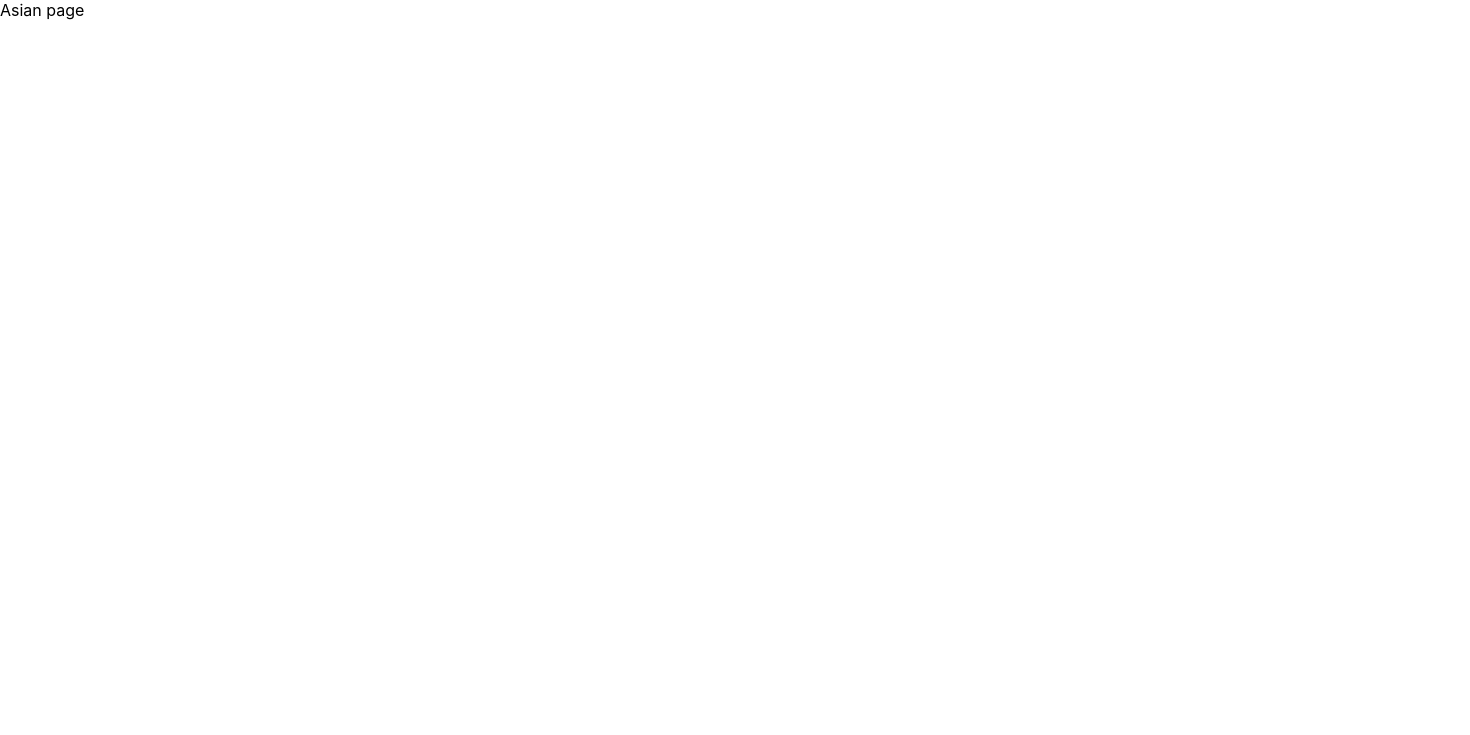
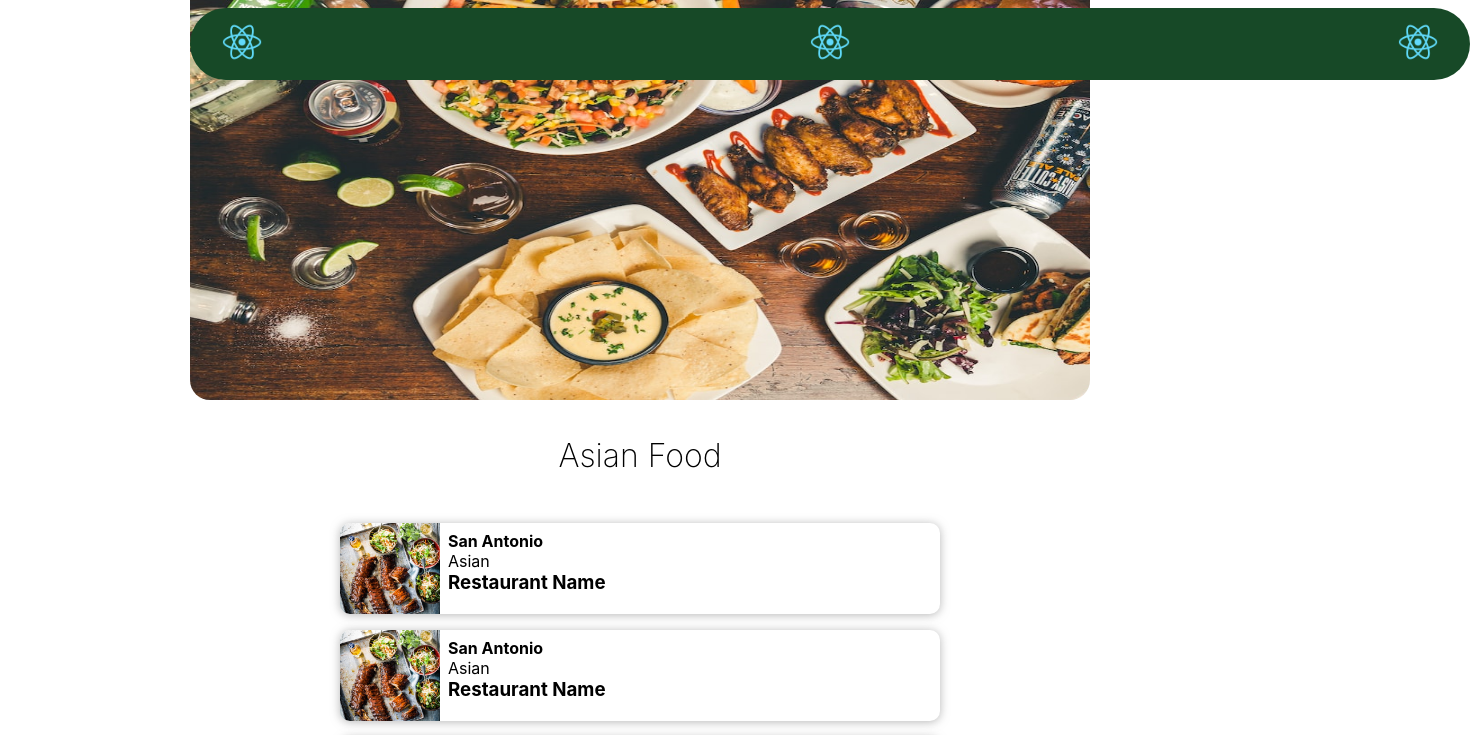
Before and after one commit to paul88vera/restaurant-finder, a React (Create React App) app: page /SanAntonio/Asian in a window 1280 px wide. Shown: the top 735 px of the page, 1470 px wide, since content can reach past the window. Built offline with nearby package versions, Linux system fonts and the light colour scheme.

Commit message:
added temp content and fixed cuisine gallery layout | need to complete modal and create \restaurant props

```diff
--- a/src/App.css
+++ b/src/App.css
@@ -327,7 +327,12 @@ input:focus{
 /*--------------
   Restaurant Cards
  --------------*/
-
+.cuisine-gallery {
+  display: flex;
+  flex-direction: column;
+  max-width: 900px;
+  margin: 0 auto;
+}
  .cuisine-card-container {
   display: flex;
   flex-direction: column;
@@ -336,13 +341,18 @@ input:focus{
   gap: 1em;
   margin: 1em auto;
  }
+ .cuisine-title {
+  text-align: center;
+  padding: 1em;
+  font-size: 1.5rem;
+  font-weight: 100;
+ }
  .cuisine-card {
   display: flex;
-  margin: .1em 1em;
   flex-direction: row;
   height: 91px;
+  width: 285px;
   max-width: 600px;
-  min-width: fit-content;
   background-color: #ffffff;
   border-radius: 10px;
   box-shadow: rgba(121, 121, 121, 0.541) 0px 1px 10px;
@@ -359,6 +369,11 @@ input:focus{
   padding: .5em;
   font-size: 1rem;
  }
+@media screen and (min-width:468px) {
+  .cuisine-card {
+    width: 400px;
+  }
+}
  @media screen and (min-width: 768px) {
   .cuisine-type {
     max-width: 200px;
@@ -371,7 +386,14 @@ input:focus{
     font-size: 2rem;
   }
   #main-banner img {
-    max-height: 500px;
+    max-height: 400px;
     background-size: cover;
   }
+  .cuisine-title {
+    font-size: 2rem;
+    font-weight: 200;
+  }
+  .cuisine-card {
+    width: 600px;
+  }
  }
--- a/src/components/Navbar/index.js
+++ b/src/components/Navbar/index.js
@@ -1,14 +1,18 @@
-import { Link, useNavigate } from "react-router-dom";
+// import { Link, useNavigate } from "react-router-dom";
+import { Link } from "react-router-dom";
 
+
+//TODO:: 1. Fix the Back button fucntion
+//** 2. Link actual icons */
 export default function Navbar() {
-  const navigate = useNavigate(-1);
+  // const navigate = useNavigate(-1);
   return (
     <div id="navbar">
-      <Link pathway={navigate}><img className="navbar-icon" src="/logo192.png" alt=""
+      <Link to="/Home"><img className="navbar-icon" src="/logo192.png" alt=""
       /></Link>
-      <img className="navbar-icon" src="/logo192.png" alt="" />
+      <Link to="/"><img className="navbar-icon" src="/logo192.png" alt="Circulize Logo" /></Link>
       <div id="burger">
-        <img className="navbar-icon" src="/logo192.png" alt="" />
+        <Link><img className="navbar-icon" src="/logo192.png" alt="Burger Menu" /></Link>
       </div>
     </div>
   )
--- a/src/components/Search/index.js
+++ b/src/components/Search/index.js
@@ -1,4 +1,6 @@
 import React from "react";
+
+import Home from '../../pages/home';
 
 
 class Search extends React.Component {
@@ -22,7 +24,7 @@ class Search extends React.Component {
   render() {
   return (
     <section id="search-container">
-     <form className="form-container right-inner-addon input-container">
+     <form className="form-container right-inner-addon input-container" onSubmit={<Home />}>
       <i className="fa fa-map-marker"></i>
             <input type="text"
                    className="form-control"
--- a/src/pages/american.js
+++ b/src/pages/american.js
@@ -1,7 +1,60 @@
+import Navbar from '../components/Navbar';
+import Banner from '../components/Banner';
+
+import Temp from '../assets/img/bbq.jpeg';
+
 const American = () =>{
     return (
-      <div>
-        American page
+      <div className="cuisine-gallery">
+        <Navbar />
+        <Banner />
+        <h4 className='cuisine-title'>American Food</h4>
+
+        <section className="cuisine-card-container">
+
+          <div className="cuisine-card">
+            <div className='cuisine-card-img'>
+            <img src={Temp} alt="square alt stuff" width="100" />
+            </div>
+            <div className='cuisine-card-text'>
+            <h4>San Antonio</h4>
+            <p>American</p>
+            <h3>Restaurant Name</h3>
+            </div>
+          </div>
+          <div className="cuisine-card">
+            <div className='cuisine-card-img'>
+            <img src={Temp} alt="square alt stuff" width="100" />
+            </div>
+            <div className='cuisine-card-text'>
+            <h4>San Antonio</h4>
+            <p>American</p>
+            <h3>Restaurant Name</h3>
+            </div>
+          </div>
+          <div className="cuisine-card">
+            <div className='cuisine-card-img'>
+            <img src={Temp} alt="square alt stuff" width="100" />
+            </div>
+            <div className='cuisine-card-text'>
+            <h4>San Antonio</h4>
+            <p>American</p>
+            <h3>Restaurant Name</h3>
+            </div>
+          </div>
+          <div className="cuisine-card">
+            <div className='cuisine-card-img'>
+            <img src={Temp} alt="square alt stuff" width="100" />
+            </div>
+            <div className='cuisine-card-text'>
+            <h4>San Antonio</h4>
+            <p>American</p>
+            <h3>Restaurant Name</h3>
+            </div>
+          </div>
+
+        </section>
+
       </div>
     );
 }
--- a/src/pages/asian.js
+++ b/src/pages/asian.js
@@ -1,7 +1,60 @@
+import Navbar from '../components/Navbar';
+import Banner from '../components/Banner';
+
+import Temp from '../assets/img/bbq.jpeg';
+
 const Asian = () => {
     return (
-      <div>
-        Asian page
+      <div className="cuisine-gallery">
+        <Navbar />
+        <Banner />
+        <h4 className='cuisine-title'>Asian Food</h4>
+
+        <section className="cuisine-card-container">
+
+          <div className="cuisine-card">
+            <div className='cuisine-card-img'>
+            <img src={Temp} alt="square alt stuff" width="100" />
+            </div>
+            <div className='cuisine-card-text'>
+            <h4>San Antonio</h4>
+            <p>Asian</p>
+            <h3>Restaurant Name</h3>
+            </div>
+          </div>
+          <div className="cuisine-card">
+            <div className='cuisine-card-img'>
+            <img src={Temp} alt="square alt stuff" width="100" />
+            </div>
+            <div className='cuisine-card-text'>
+            <h4>San Antonio</h4>
+            <p>Asian</p>
+            <h3>Restaurant Name</h3>
+            </div>
+          </div>
+          <div className="cuisine-card">
+            <div className='cuisine-card-img'>
+            <img src={Temp} alt="square alt stuff" width="100" />
+            </div>
+            <div className='cuisine-card-text'>
+            <h4>San Antonio</h4>
+            <p>Asian</p>
+            <h3>Restaurant Name</h3>
+            </div>
+          </div>
+          <div className="cuisine-card">
+            <div className='cuisine-card-img'>
+            <img src={Temp} alt="square alt stuff" width="100" />
+            </div>
+            <div className='cuisine-card-text'>
+            <h4>San Antonio</h4>
+            <p>Asian</p>
+            <h3>Restaurant Name</h3>
+            </div>
+          </div>
+
+        </section>
+
       </div>
     );
   }
--- a/src/pages/barbecue.js
+++ b/src/pages/barbecue.js
@@ -1,9 +1,12 @@
+import Navbar from '../components/Navbar';
 import Banner from '../components/Banner';
 
 const Barbecue = () => {
     return (
       <div id="restuarant">
-       <Banner />
+
+       <Navbar />
+        <Banner />
 
       <div className="restaurant-details">
         <h2>Jerky Shack</h2>
--- a/src/pages/italian.js
+++ b/src/pages/italian.js
@@ -1,7 +1,60 @@
+import Navbar from '../components/Navbar';
+import Banner from '../components/Banner';
+
+import Temp from '../assets/img/bbq.jpeg';
+
 const Italian = () => {
     return (
-      <div>
-        italian page
+      <div className="cuisine-gallery">
+        <Navbar />
+        <Banner />
+        <h4 className='cuisine-title'>Barbecue Food</h4>
+
+        <section className="cuisine-card-container">
+
+          <div className="cuisine-card">
+            <div className='cuisine-card-img'>
+            <img src={Temp} alt="square alt stuff" width="100" />
+            </div>
+            <div className='cuisine-card-text'>
+            <h4>San Antonio</h4>
+            <p>Barbecue</p>
+            <h3>Restaurant Name</h3>
+            </div>
+          </div>
+          <div className="cuisine-card">
+            <div className='cuisine-card-img'>
+            <img src={Temp} alt="square alt stuff" width="100" />
+            </div>
+            <div className='cuisine-card-text'>
+            <h4>San Antonio</h4>
+            <p>Barbecue</p>
+            <h3>Restaurant Name</h3>
+            </div>
+          </div>
+          <div className="cuisine-card">
+            <div className='cuisine-card-img'>
+            <img src={Temp} alt="square alt stuff" width="100" />
+            </div>
+            <div className='cuisine-card-text'>
+            <h4>San Antonio</h4>
+            <p>Barbecue</p>
+            <h3>Restaurant Name</h3>
+            </div>
+          </div>
+          <div className="cuisine-card">
+            <div className='cuisine-card-img'>
+            <img src={Temp} alt="square alt stuff" width="100" />
+            </div>
+            <div className='cuisine-card-text'>
+            <h4>San Antonio</h4>
+            <p>Barbecue</p>
+            <h3>Restaurant Name</h3>
+            </div>
+          </div>
+
+        </section>
+
       </div>
     );
   }
--- a/src/pages/mexican.js
+++ b/src/pages/mexican.js
@@ -1,12 +1,16 @@
+import Navbar from '../components/Navbar';
 import Banner from '../components/Banner';
 import Temp from '../assets/img/bbq.jpeg';
+
+//TODO: 1. make into a prop and apply to all other cuisine pages
 
 const Mexican = () => {
   // const data = props.data;
     return (
       <div className="cuisine-gallery">
+        <Navbar />
         <Banner />
-        <h4 className='cuisine-title'>Food</h4>
+        <h4 className='cuisine-title'>Mexican Food</h4>
 
         <section className="cuisine-card-container">
 
@@ -51,7 +55,6 @@ const Mexican = () => {
             </div>
           </div>
 
-
         </section>
 
       </div>
--- a/src/pages/seafood.js
+++ b/src/pages/seafood.js
@@ -1,7 +1,60 @@
+import Navbar from '../components/Navbar';
+import Banner from '../components/Banner';
+
+import Temp from '../assets/img/bbq.jpeg';
+
 const Seafood = () => {
     return (
-      <div>
-        Seafood page
+      <div className="cuisine-gallery">
+        <Navbar />
+        <Banner />
+        <h4 className='cuisine-title'>Seafood</h4>
+
+        <section className="cuisine-card-container">
+
+          <div className="cuisine-card">
+            <div className='cuisine-card-img'>
+            <img src={Temp} alt="square alt stuff" width="100" />
+            </div>
+            <div className='cuisine-card-text'>
+            <h4>San Antonio</h4>
+            <p>Seafood</p>
+            <h3>Restaurant Name</h3>
+            </div>
+          </div>
+          <div className="cuisine-card">
+            <div className='cuisine-card-img'>
+            <img src={Temp} alt="square alt stuff" width="100" />
+            </div>
+            <div className='cuisine-card-text'>
+            <h4>San Antonio</h4>
+            <p>Seafood</p>
+            <h3>Restaurant Name</h3>
+            </div>
+          </div>
+          <div className="cuisine-card">
+            <div className='cuisine-card-img'>
+            <img src={Temp} alt="square alt stuff" width="100" />
+            </div>
+            <div className='cuisine-card-text'>
+            <h4>San Antonio</h4>
+            <p>Seafood</p>
+            <h3>Restaurant Name</h3>
+            </div>
+          </div>
+          <div className="cuisine-card">
+            <div className='cuisine-card-img'>
+            <img src={Temp} alt="square alt stuff" width="100" />
+            </div>
+            <div className='cuisine-card-text'>
+            <h4>San Antonio</h4>
+            <p>Seafood</p>
+            <h3>Restaurant Name</h3>
+            </div>
+          </div>
+
+        </section>
+
       </div>
     );
   }
```
